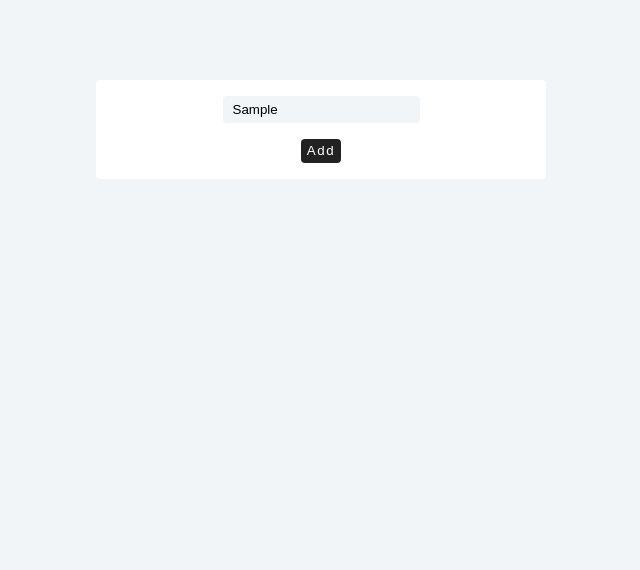
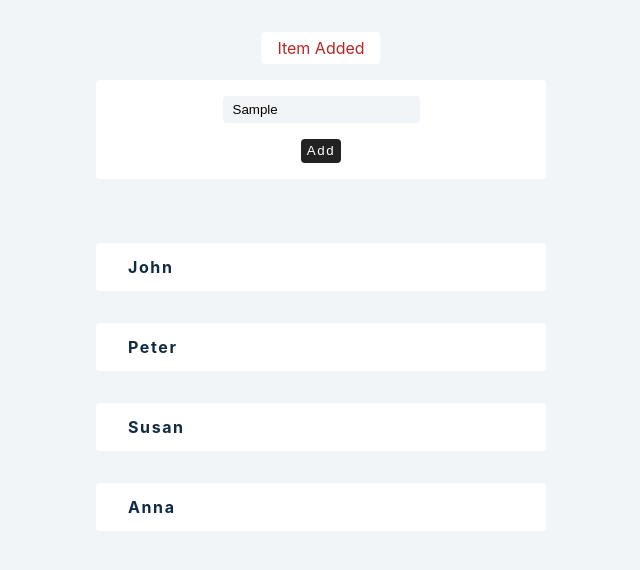
Before and after one commit to hussainh/react-advanced, a React (Create React App) app: page / in a window 1280 px wide. Both pictures are taken after typing "Sample" into the empty fields and a click on the button "Add". Shown: the top 570 px of the page, without its empty margins (319-959 px from the left). Built offline with nearby package versions, Linux system fonts and the light colour scheme.

Commit message:
fixed bug with modal

```diff
--- a/src/useReducer/Modal.js
+++ b/src/useReducer/Modal.js
@@ -1,9 +1,9 @@
 import React, { useEffect } from "react";
 
-const Modal = (modalContent) => {
+const Modal = ({modalContent}) => {
     return (
         <div className="modal">
-            <p>{ modalContent }</p>
+            <p> { modalContent } </p>
         </div>
     );
 };
--- a/src/useReducer/index.js
+++ b/src/useReducer/index.js
@@ -3,7 +3,17 @@ import Modal from "./Modal";
 import { data } from "../data";
 
 const reducer = (state, action) => {
-
+    console.log(state, action);
+    if (action.type === "TESTING") {
+        console.log("inside if statement");
+        return {
+            ...state,
+            people: data,
+            isModalOpen: true,
+            modalContent: 'item added'
+        };
+    }
+    return state;
 };
 
 const defaultState = {
@@ -20,7 +30,7 @@ const Index = () => {
         e.preventDefault();
 
         if (name) {
-
+            dispatch({ type: "TESTING" });
         } else {
 
         }
@@ -28,7 +38,7 @@ const Index = () => {
 
     return (
         <>
-            {state.isModalOpen && <Modal modalContent = { state.modalContent }/>}
+            {state.isModalOpen && (<Modal modalContent = { state.modalContent } />)}
             <form onSubmit={handleSubmit} className="form">
                 <div>
                     <input
@@ -40,7 +50,7 @@ const Index = () => {
             </form>
             { state.people.map((person) => {
                 return (
-                    <div key={person.id}>
+                    <div key={person.id} className="item">
                         <h4>{person.name}</h4>
                     </div>
                 );
```
